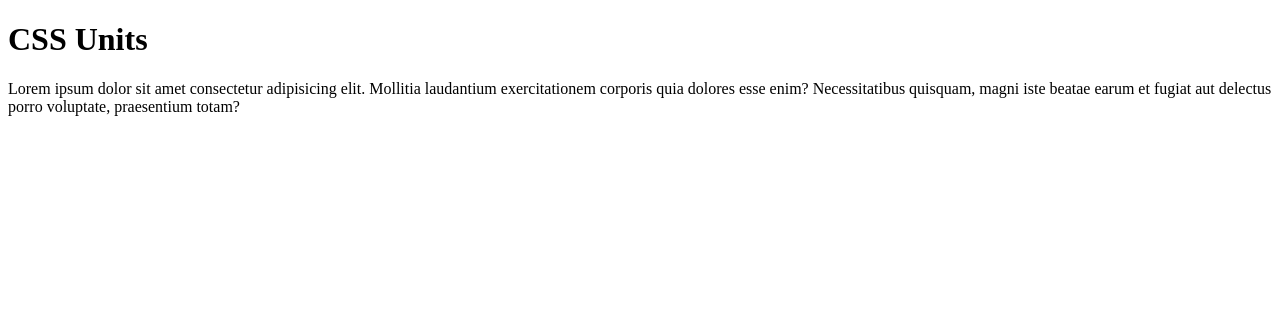
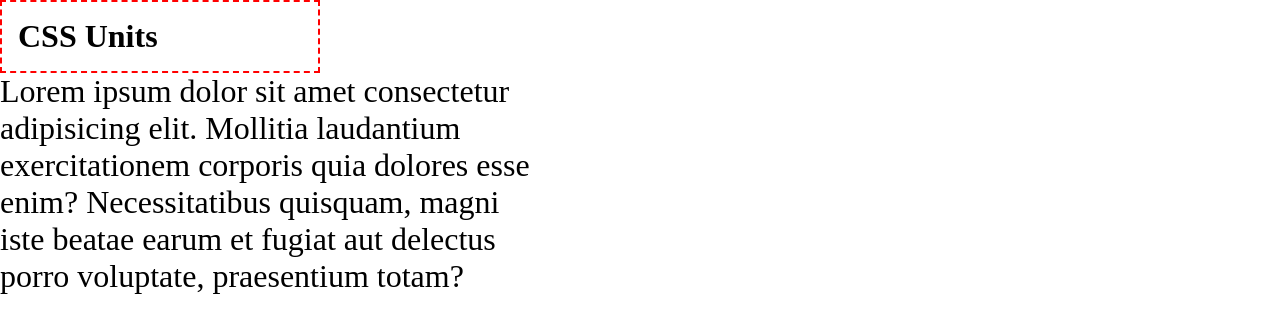
Before and after one commit to NSENGIYUMVA-Christian/css-course, a plain HTML site: page 04_lesson_starter/index.html in a window 1280 px wide. Drawn offline with Linux system fonts and the light colour scheme.

Commit message:
finished css units

```diff
--- a/04_lesson_starter/css/style.css
+++ b/04_lesson_starter/css/style.css
@@ -0,0 +1,52 @@
+/* reset default styles  */
+*{
+  margin:0;
+  padding:0;
+  box-sizing: border-box;
+}
+
+/* using vh to get the window full height of the any all page */
+body{
+    min-height: 100vh;
+}
+
+/* font-size by default on texts is 16px */
+/*Pixel: when you explicitly assign a particular size to an element like in px, its stay the same even when the user tries to change the view setting */
+
+p{
+    font-size:32px ;
+}
+
+/* but in some occasion, we must explicitly set size for instance this one below on dashed border */
+h1{
+border: 2px dashed red
+}
+
+/* percentages: units thats the relative value of its container */
+/* for example, h1 is taking 50% of its container which is header element */
+
+header{
+    width: 50%
+}
+/* example of rem and em, below each em represent inherit values of rem, example below, 1em === 3rem */
+
+ h1{
+    width: 50%;
+    /* margin:3rem;
+    padding: 1em; */
+    padding:0.5em
+
+ }
+
+ /* rem: feeds from root element which is html or browser, and then em do feeds of the parent element */
+ main{
+    font-size: 2rem;
+
+ }
+ /* ch: this unit will give us a specified number of characters per line*/
+ p{
+    font-size:2rem;
+    /* in this case, each line will consist of around 35 characters  */
+    width: 34ch
+
+ }
--- a/04_lesson_starter/index.html
+++ b/04_lesson_starter/index.html
@@ -1,12 +1,11 @@
 <!DOCTYPE html>
 <html lang="en">
-
   <head>
-    <meta charset="UTF-8">
-    <meta http-equiv="X-UA-Compatible" content="IE=edge">
-    <meta name="viewport" content="width=device-width, initial-scale=1.0">
+    <meta charset="UTF-8" />
+    <meta http-equiv="X-UA-Compatible" content="IE=edge" />
+    <meta name="viewport" content="width=device-width, initial-scale=1.0" />
     <title>Document</title>
-    <link rel="stylesheet" href="css/style.css">
+    <link rel="stylesheet" href="css/style.css" />
   </head>
 
   <body>
@@ -14,11 +13,12 @@
       <h1>CSS Units</h1>
     </header>
     <main>
-        <p>Lorem ipsum dolor sit amet consectetur adipisicing elit. Mollitia laudantium exercitationem corporis quia
-            dolores esse enim? Necessitatibus quisquam, magni iste beatae earum et fugiat aut delectus porro voluptate,
-            praesentium totam?</p>
-
+      <p>
+        Lorem ipsum dolor sit amet consectetur adipisicing elit. Mollitia
+        laudantium exercitationem corporis quia dolores esse enim?
+        Necessitatibus quisquam, magni iste beatae earum et fugiat aut delectus
+        porro voluptate, praesentium totam?
+      </p>
     </main>
   </body>
-
 </html>
```
Lines whose indentation alone changed are shown as unchanged.
